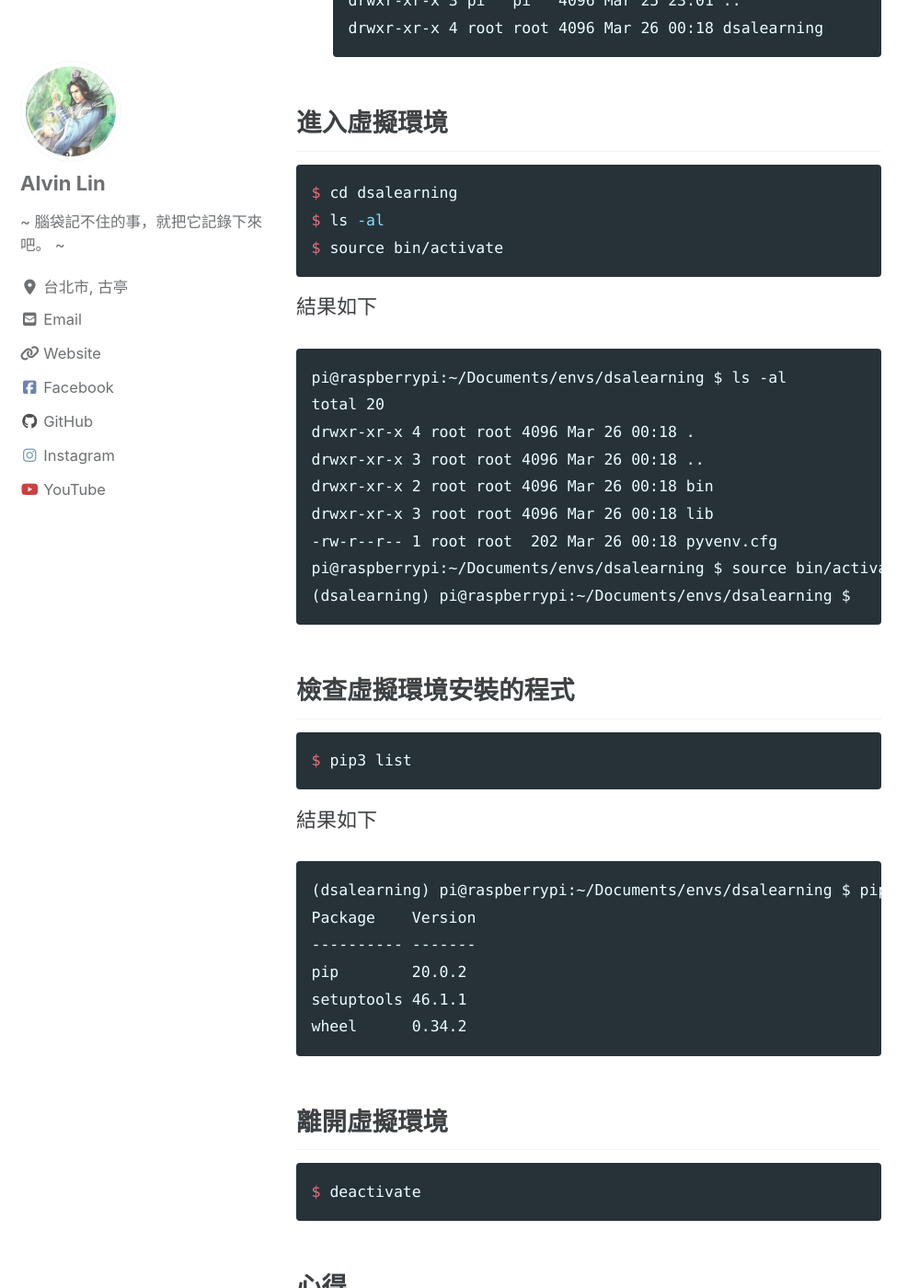
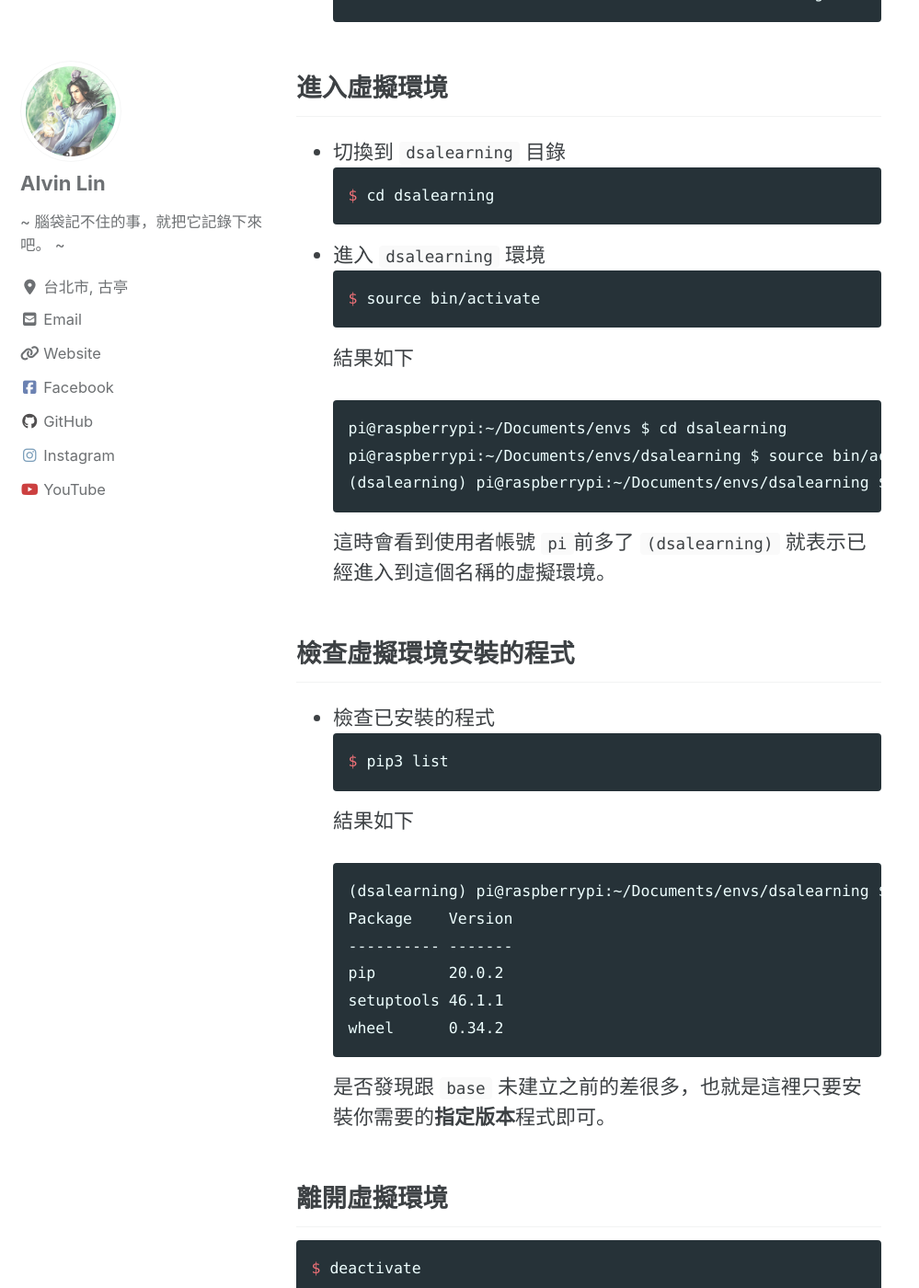
Before and after one commit to dsalearning/dsalearning.github.io, a Jekyll site: the page built from _posts/2020-03-23-raspberry-pip3-create-env.md, in a window 1280 px wide and 1400 px high, scrolled down 4396 px. Shown: the whole window at 92% size, without its empty margins (0-999 px from the left). Built offline with Jekyll 4.4.1, drawn with Linux system fonts in a browser that asks for light colours; cached includes are drawn as plain includes; nearby versions of some CDN libraries; comment, search, counter and statistics services are not loaded; a style sheet for code colours, icons or effects is not loaded; some of the changed text lies outside the part shown.

Commit message:
更新建立Python虛擬環境

````diff
--- a/_posts/2020-03-23-raspberry-pip3-create-env.md
+++ b/_posts/2020-03-23-raspberry-pip3-create-env.md
@@ -76,13 +76,11 @@
 wheel             0.32.3
 wrapt             1.10.11
 ```
-* (錯誤) 安裝 `virtualenv` 程式，若上述有看過該程式則可以略過此步驟。
+* [失敗](#link){: .btn .btn--danger}安裝 `virtualenv` 程式，若上述有看過該程式則可以略過此步驟。
 ```bash
 $ pip3 install virtualenv
 ```
-
-**注意：**筆者一開始沒有用系統管理員 `sudo` 去建立，結果就出現了 `WARNING` ，之後導致無法建立虛擬環境，所以一定要用 系統管理員 `sudo` 建立。
-{: .notice--info}
+筆者一開始沒有用系統管理員 `sudo` 去建立，結果就出現了 `WARNING` ，之後導致無法建立虛擬環境，所以一定要用 系統管理員 `sudo` 建立。
 結果如下
 ```
 pi@raspberrypi:~/Documents/envs $ pip3 install virtualenv
@@ -97,8 +95,7 @@
 pi@raspberrypi:~/Documents/envs $ virtualenv dsalearning
 bash: virtualenv: command not found
 ```
-
-* (正確) 安裝 `virtualenv` 程式，若上述沒有看到 `WARNING` ，可能你的環境變數已有加了該路徑了吧，正常者可以略過此步驟。
+* [正確](#link){: .btn .btn--success}安裝 `virtualenv` 程式，若上述沒有看到 `WARNING` ，可能你的環境變數已有加了該路徑了吧，正常者可以略過此步驟。
 ```bash
 $ sudo pip3 install virtualenv
 ```
@@ -122,6 +119,7 @@
   seeder FromAppData(download=False, pip=latest, setuptools=latest, wheel=latest, via=copy, app_data_dir=/root/.local/share/virtualenv/seed-app-data/v1.0.1)
   activators BashActivator,CShellActivator,FishActivator,PowerShellActivator,PythonActivator,XonshActivator
 ```
+
 ## 檢查虛擬環境
 * 檢查目錄
 ```bash
@@ -137,26 +135,24 @@
 ```
 
 ## 進入虛擬環境
+* 切換到 `dsalearning` 目錄
 ```bash
 $ cd dsalearning
-$ ls -al
+```
+* 進入 `dsalearning` 環境
+```bash
 $ source bin/activate
 ```
 結果如下
 ```
-pi@raspberrypi:~/Documents/envs/dsalearning $ ls -al
-total 20
-drwxr-xr-x 4 root root 4096 Mar 26 00:18 .
-drwxr-xr-x 3 root root 4096 Mar 26 00:18 ..
-drwxr-xr-x 2 root root 4096 Mar 26 00:18 bin
-drwxr-xr-x 3 root root 4096 Mar 26 00:18 lib
--rw-r--r-- 1 root root  202 Mar 26 00:18 pyvenv.cfg
+pi@raspberrypi:~/Documents/envs $ cd dsalearning
 pi@raspberrypi:~/Documents/envs/dsalearning $ source bin/activate
 (dsalearning) pi@raspberrypi:~/Documents/envs/dsalearning $
 ```
-
+這時會看到使用者帳號 `pi`前多了 `(dsalearning)` 就表示已經進入到這個名稱的虛擬環境。
 
 ## 檢查虛擬環境安裝的程式
+* 檢查已安裝的程式
 ```bash
 $ pip3 list
 ```
@@ -169,13 +165,37 @@
 setuptools 46.1.1
 wheel      0.34.2
 ```
+是否發現跟 `base` 未建立之前的差很多，也就是這裡只要安裝你需要的**指定版本**程式即可。
+
 ## 離開虛擬環境
 ```bash
 $ deactivate
 ```
 
+## 刪除虛擬環境
+有時測試或建錯都會有需要把虛擬環境刪除已釋放空間，指令如下。
+```bash
+$ ls -al
+$ sudo rm -r dsalearning/
+$ ls -al
+```
+結果如下
+```
+pi@raspberrypi:~/Documents/envs $ ls -al
+total 12
+drwxr-xr-x 3 root root 4096 Mar 26 00:18 .
+drwxr-xr-x 3 pi   pi   4096 Mar 25 23:01 ..
+drwxr-xr-x 4 root root 4096 Mar 26 00:18 dsalearning
+pi@raspberrypi:~/Documents/envs $ sudo rm -r dsalearning/
+pi@raspberrypi:~/Documents/envs $ ls -al
+total 8
+drwxr-xr-x 2 root root 4096 Mar 26 23:05 .
+drwxr-xr-x 3 pi   pi   4096 Mar 25 23:01 ..
+```
+筆者習慣都要先檢查過才刪除。
 
 ## 心得
+就是走過了上述失敗的過程，才知道用 `sudo` 來安裝，否則權限不夠。
 
 ## 參考文章
 1.[Virtual Environments in Python Made Easy](https://www.sitepoint.com/virtual-environments-python-made-easy/)
````
